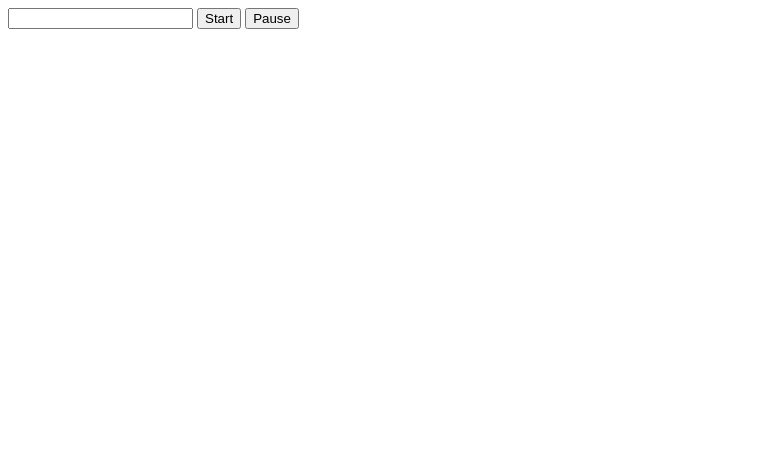
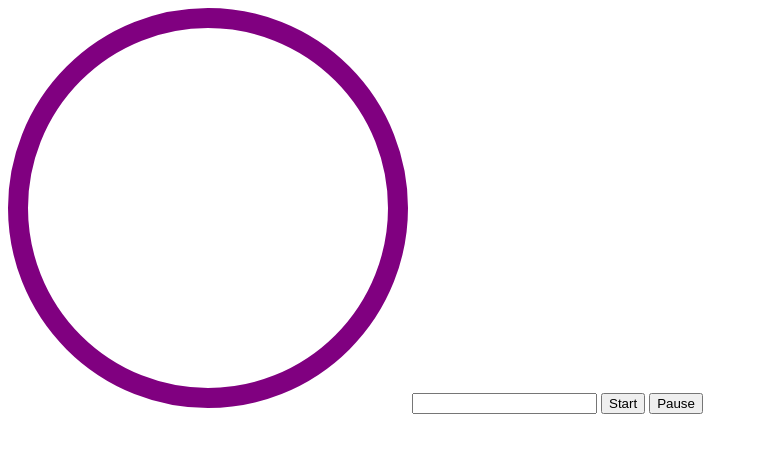
Before and after one commit to aniketsagar/js_practice, a plain HTML site: page timer/index.html in a window 1280 px wide. Shown: the whole page, without its empty margins (0-758 px from the left). Drawn offline with Linux system fonts and the light colour scheme.

Commit message:
working animation of border

```diff
--- a/timer/app.js
+++ b/timer/app.js
@@ -4,12 +4,18 @@ const startButton = document.querySelector("#start");
 const pauseButton = document.querySelector("#pause");
 const durationInput = document.querySelector("#duration");
 
+const circle = document.querySelector("#circle");
+const perimeter = circle.getAttribute("r")*2*Math.PI;
+circle.setAttribute("stroke-dasharray",perimeter);
+let currentOffset = 0;
 const callbacks ={
     onStart(){
         console.log("onStart");
     },
     onTick(){
         console.log("onTick");
+        circle.setAttribute("stroke-dashoffset",currentOffset);
+        currentOffset = currentOffset - 50;
     },
     onComplete(){
         console.log("onComplete");
--- a/timer/index.html
+++ b/timer/index.html
@@ -10,6 +10,19 @@
 
     </head>
     <body>
+        <svg id ="svg" height="400" width="400">
+            <circle
+                id ="circle"
+                cx="200"
+                cy="200"
+                r ="190"
+                fill="transparent"
+                stroke="purple"
+                stroke-width="20"
+                transform="rotate(-90 200 200)"
+
+            />
+        </svg>
         <input id="duration"/>
         <button id="start">Start</button>
         <button id="pause">Pause</button>
```
